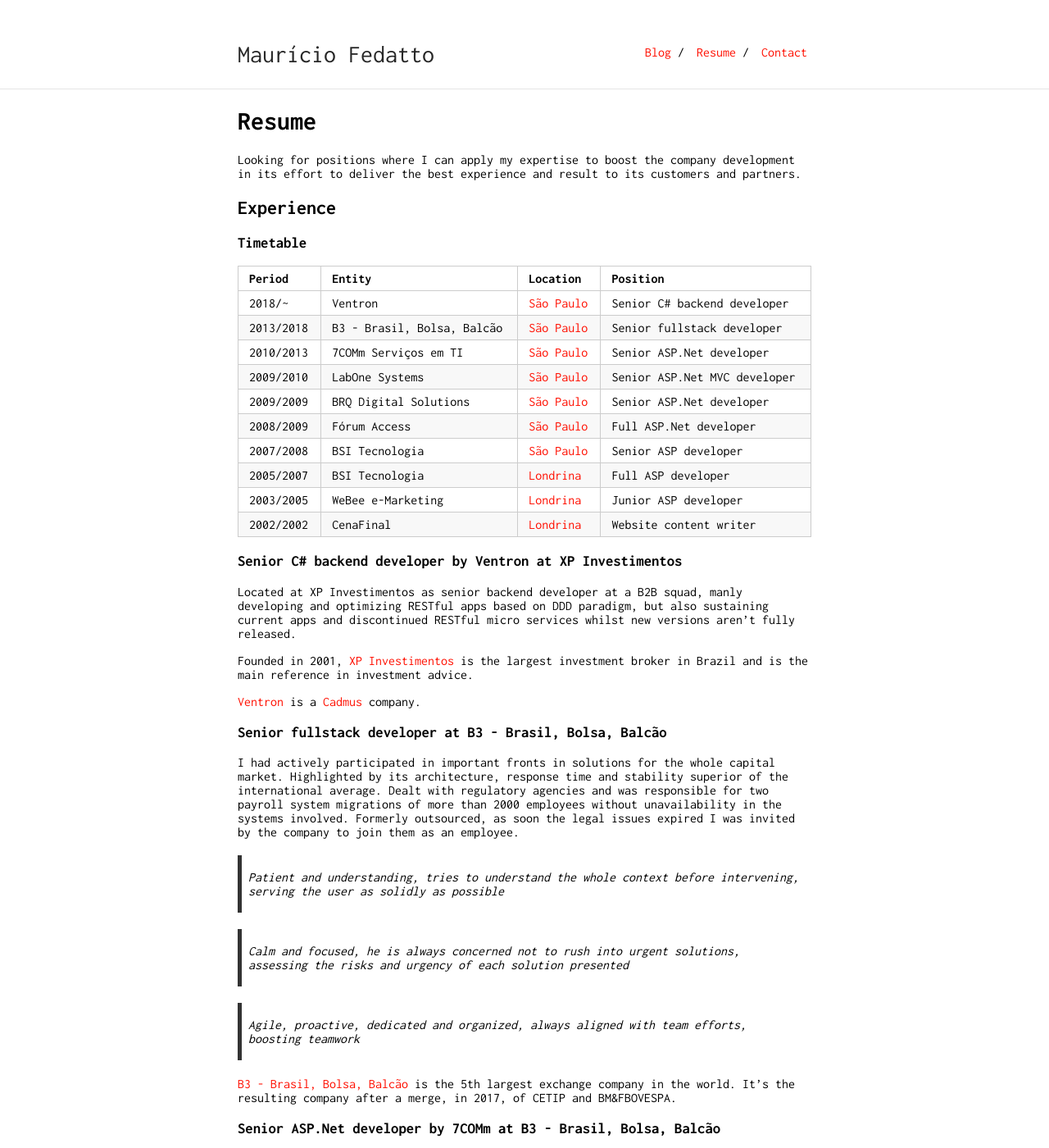
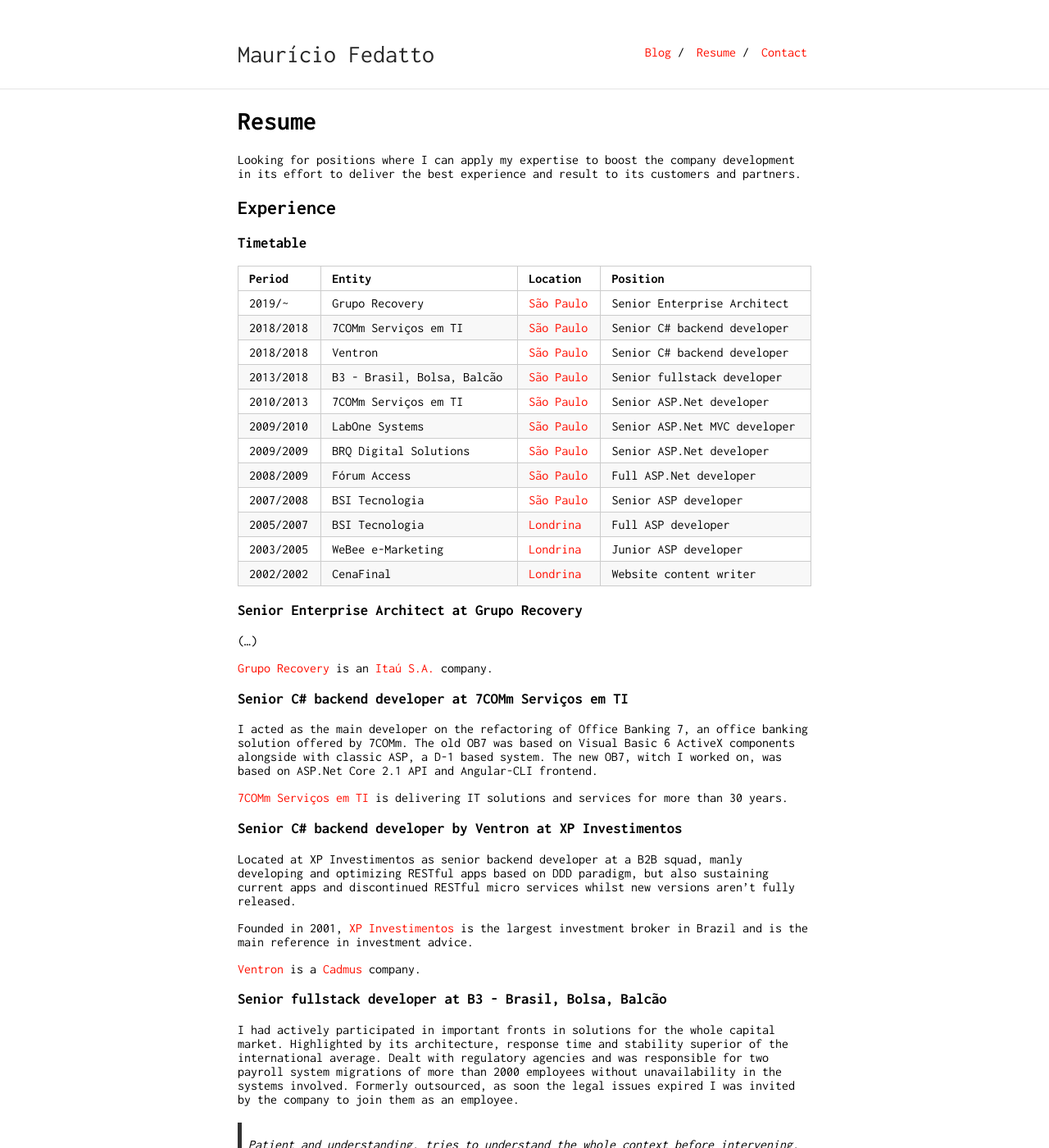
Before and after one commit to mfedatto/mfedatto.com, a Jekyll site: the page built from docs/resume.md, in a window 1280 px wide and 1400 px high. Shown: the whole window at 82% size. Built offline with Jekyll 4.4.1, drawn with Linux system fonts in a browser that asks for light colours; our own code applies the rules of GitHub Pages for plain Markdown files; some of the changed text lies outside the part shown.

Commit message:
Update resume.md

```diff
--- a/docs/resume.md
+++ b/docs/resume.md
@@ -12,7 +12,9 @@ Looking for positions where I can apply my expertise to boost the company develo
 
 Period|Entity|Location|Position
 ------|------|--------|--------
-2018/~|Ventron|[São Paulo](https://www.google.com/maps/place/São+Paulo,+State+of+São+Paulo)|Senior C# backend developer
+2019/~|Grupo Recovery|[São Paulo](https://www.google.com/maps/place/São+Paulo,+State+of+São+Paulo)|Senior Enterprise Architect
+2018/2018|7COMm Serviços em TI|[São Paulo](https://www.google.com/maps/place/São+Paulo,+State+of+São+Paulo)|Senior C# backend developer
+2018/2018|Ventron|[São Paulo](https://www.google.com/maps/place/São+Paulo,+State+of+São+Paulo)|Senior C# backend developer
 2013/2018|B3 - Brasil, Bolsa, Balcão|[São Paulo](https://www.google.com/maps/place/São+Paulo,+State+of+São+Paulo)|Senior fullstack developer
 2010/2013|7COMm Serviços em TI|[São Paulo](https://www.google.com/maps/place/São+Paulo,+State+of+São+Paulo)|Senior ASP.Net developer
 2009/2010|LabOne Systems|[São Paulo](https://www.google.com/maps/place/São+Paulo,+State+of+São+Paulo)|Senior ASP.Net MVC developer
@@ -22,6 +24,18 @@ Period|Entity|Location|Position
 2005/2007|BSI Tecnologia|[Londrina](https://www.google.com/maps/place/Londrina,+State+of+Paraná)|Full ASP developer
 2003/2005|WeBee e-Marketing|[Londrina](https://www.google.com/maps/place/Londrina,+State+of+Paraná)|Junior ASP developer
 2002/2002|CenaFinal|[Londrina](https://www.google.com/maps/place/Londrina,+State+of+Paraná)|Website content writer
+
+### Senior Enterprise Architect at Grupo Recovery
+
+(...)
+
+[Grupo Recovery](http://gruporecovery.com) is an [Itaú S.A.](http://www.itausa.com.br) company.
+
+### Senior C# backend developer at 7COMm Serviços em TI
+
+I acted as the main developer on the refactoring of Office Banking 7, an office banking solution offered by 7COMm. The old OB7 was based on Visual Basic 6 ActiveX components alongside with classic ASP, a D-1 based system. The new OB7, witch I worked on, was based on ASP.Net Core 2.1 API and Angular-CLI frontend.
+
+[7COMm Serviços em TI](http://7comm.com.br) is delivering IT solutions and services for more than 30 years.
 
 ### Senior C# backend developer by Ventron at XP Investimentos
 
```
Also changed, not shown: other parts of docs/resume.md (+1 -1 lines).
